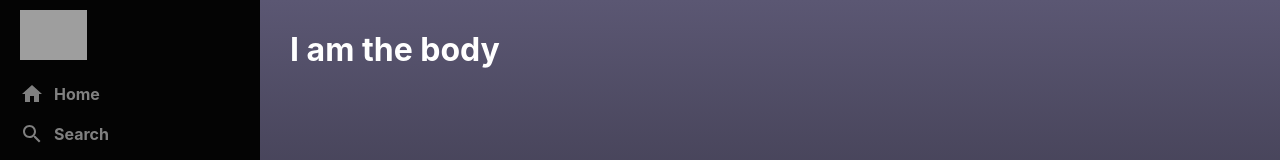
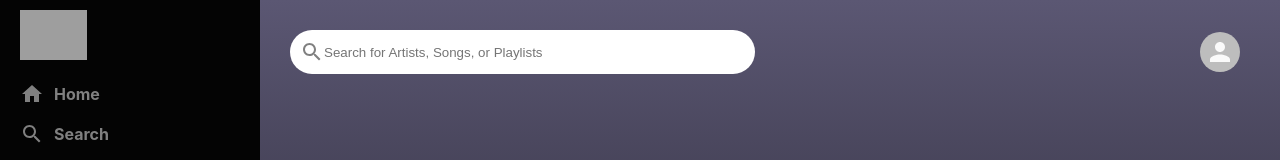
Before and after one commit to Alfredoeb9/spotify-clone, a React (Create React App) app: page / in a window 1280 px wide. Shown: the top 160 px of the page. Built offline with nearby package versions, Linux system fonts and the light colour scheme; grey boxes are pictures that could not be loaded; what spotify-web-api-js would draw is missing.

Commit message:
passed in spotify prop from Player.js

```diff
--- a/src/Body.js
+++ b/src/Body.js
@@ -1,10 +1,11 @@
 import React from 'react';
+import Header from './Header';
 import './Body.css';
 
-function Body() {
+function Body(spotify) {
   return (
     <div className="body">
-      <h1>I am the body</h1>
+      <Header spotify={spotify}/>
     </div>
   )
 }
```
